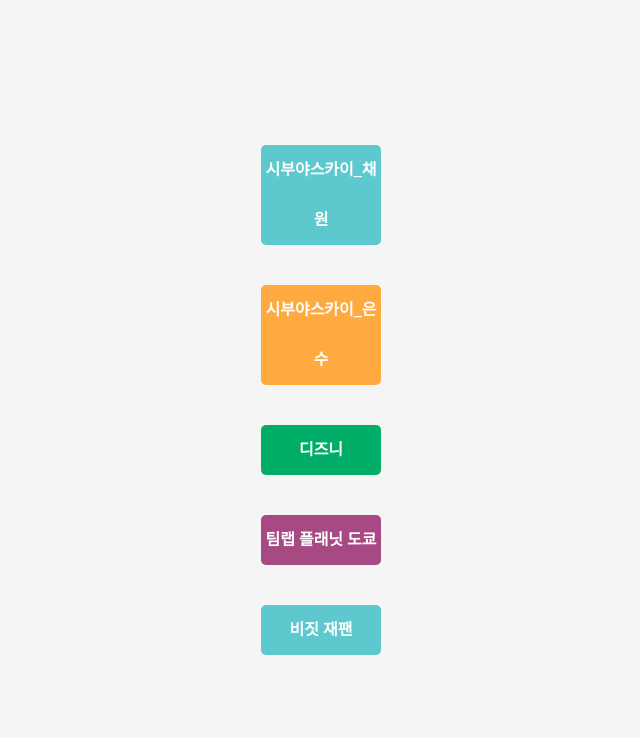
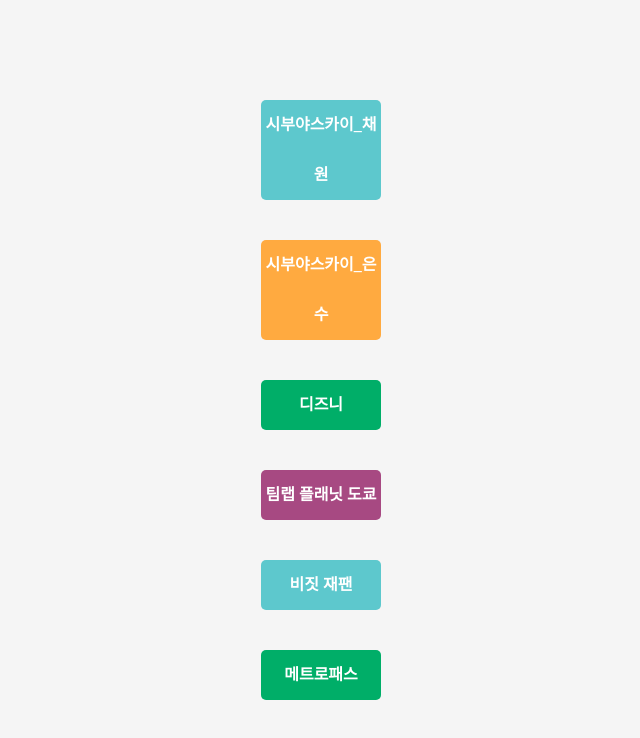
Before and after one commit to songess/TriptoJapan, a Next.js app: page /ticket in a window 1280 px wide. Shown: the top 738 px of the page, without its empty margins (309-949 px from the left). Built offline with nearby package versions, Linux system fonts and the light colour scheme.

Commit message:
메트로패스 추가

```diff
--- a/src/app/ticket/page.tsx
+++ b/src/app/ticket/page.tsx
@@ -27,6 +27,9 @@
       >
         비짓 재팬
       </a>
+      <a href="/메트로패스.pdf" className="button btnFade btnBlueGreen">
+        메트로패스
+      </a>
     </div>
   );
 }
```
Also changed, not shown: 1 other file (tests, documents, lock files or other folders).
